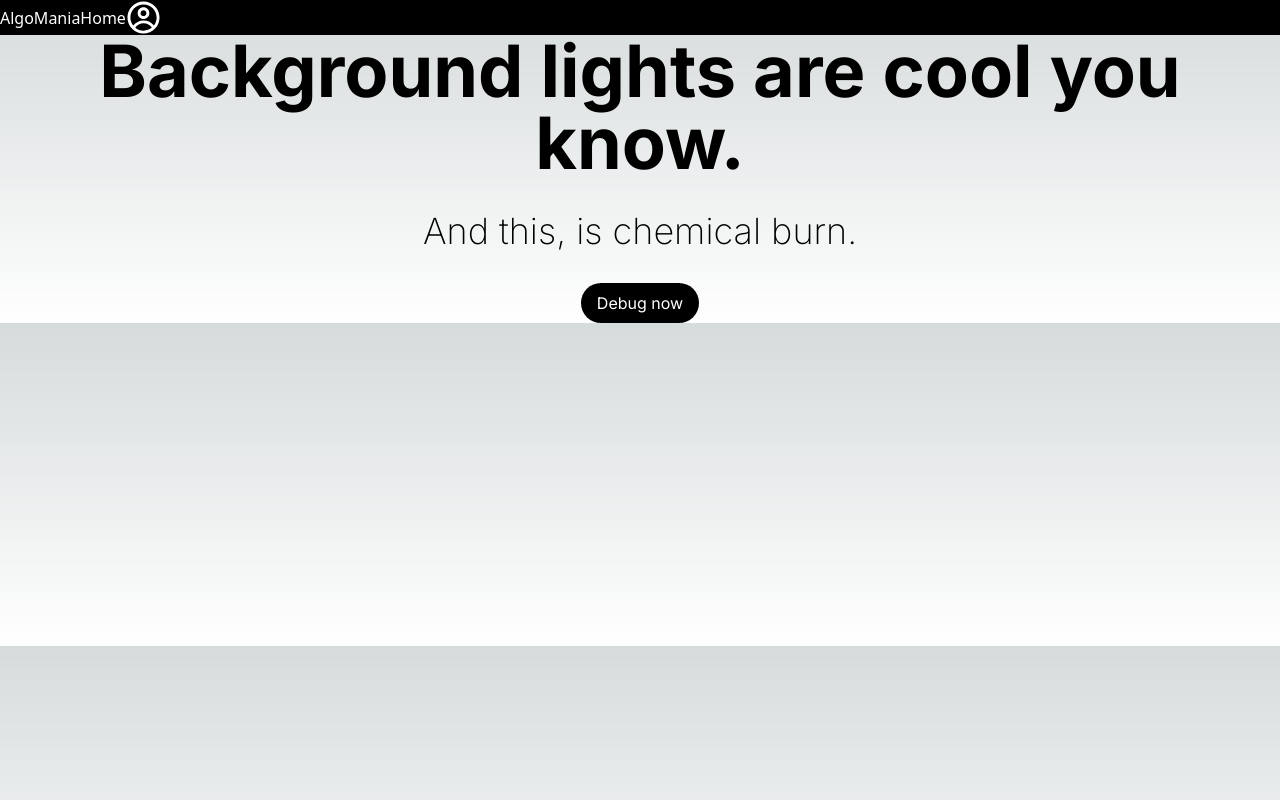
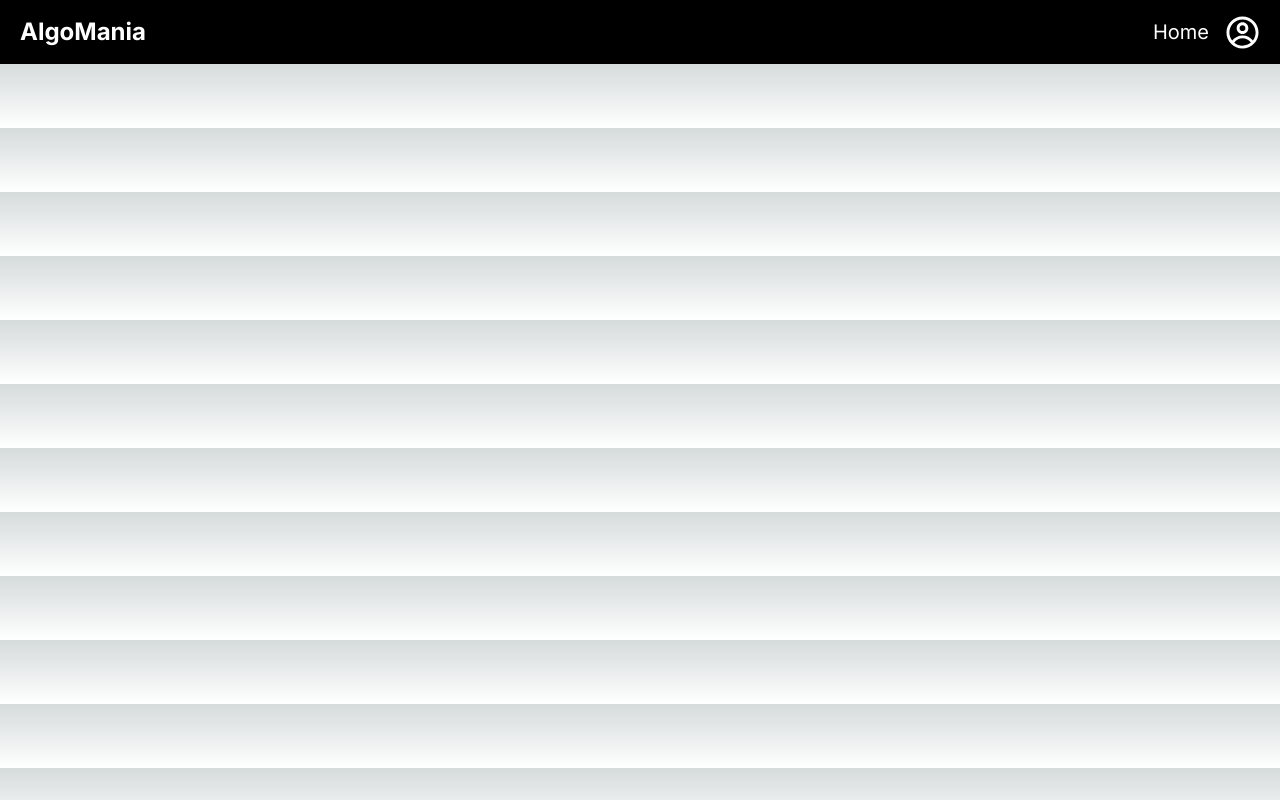
Before and after one commit to tanishkhot/Algomania-frontend, a Next.js app: page / in a window 1280 px wide. Built offline with nearby package versions, Linux system fonts and the light colour scheme.

Commit message:
New setup

```diff
--- a/Components/Navbar.tsx
+++ /dev/null
@@ -1,21 +0,0 @@
-import React, { ReactNode } from "react";
-import { CgProfile } from "react-icons/cg";
-import Link
- from "next/link";
-export default function Navbar(){
-    return(
-        <div className="flex bg-black items-center px-5 justify-between w-full">
-            <h1 className="text-white">AlgoMania</h1>
-            <div className="flex items-center">
-            <Link href='/'>
-                <h1 className="text-white text-xl">
-                    Home
-                </h1>
-            </Link>
-            <Link href='/profile'>
-                <CgProfile size={35} className="text-white"/>
-            </Link>
-            </div>
-        </div>
-    )
-}
--- a/Components/aurora-bg.tsx
+++ /dev/null
@@ -1,54 +0,0 @@
-"use client";
-import { cn } from "../utils/cn"
-import React, { ReactNode } from "react";
-
-interface AuroraBackgroundProps extends React.HTMLProps<HTMLDivElement> {
-  children: ReactNode;
-  showRadialGradient?: boolean;
-}
-
-export const AuroraBackground = ({
-  className,
-  children,
-  showRadialGradient = true,
-  ...props
-}: AuroraBackgroundProps) => {
-  return (
-    <main>
-      <div
-        className={cn(
-          "relative flex flex-col  h-[100vh] items-center justify-center bg-zinc-50 dark:bg-zinc-900  text-slate-950 transition-bg",
-          className
-        )}
-        {...props}
-      >
-        <div className="absolute inset-0 overflow-hidden">
-          <div
-            //   I'm sorry but this is what peak developer performance looks like // trigger warning
-            className={cn(
-              `
-            [--white-gradient:repeating-linear-gradient(100deg,var(--white)_0%,var(--white)_7%,var(--transparent)_10%,var(--transparent)_12%,var(--white)_16%)]
-            [--dark-gradient:repeating-linear-gradient(100deg,var(--black)_0%,var(--black)_7%,var(--transparent)_10%,var(--transparent)_12%,var(--black)_16%)]
-            [--aurora:repeating-linear-gradient(100deg,var(--blue-500)_10%,var(--indigo-300)_15%,var(--blue-300)_20%,var(--violet-200)_25%,var(--blue-400)_30%)]
-            [background-image:var(--white-gradient),var(--aurora)]
-            dark:[background-image:var(--dark-gradient),var(--aurora)]
-            [background-size:300%,_200%]
-            [background-position:50%_50%,50%_50%]
-            filter blur-[10px] invert dark:invert-0
-            after:content-[""] after:absolute after:inset-0 after:[background-image:var(--white-gradient),var(--aurora)]
-            after:dark:[background-image:var(--dark-gradient),var(--aurora)]
-            after:[background-size:200%,_100%]
-            after:animate-aurora after:[background-attachment:fixed] after:mix-blend-difference
-            pointer-events-none
-            absolute -inset-[10px] opacity-50 will-change-transform`,
-
-              showRadialGradient &&
-                `[mask-image:radial-gradient(ellipse_at_100%_0%,black_10%,var(--transparent)_70%)]`
-            )}
-          ></div>
-        </div>
-        {children}
-      </div>
-    </main>
-  );
-};
--- a/package.json
+++ b/package.json
@@ -9,13 +9,10 @@
     "lint": "next lint"
   },
   "dependencies": {
-    "clsx": "^2.1.1",
-    "framer-motion": "^11.3.12",
     "next": "14.2.5",
     "react": "^18",
     "react-dom": "^18",
-    "react-icons": "^5.2.1",
-    "tailwind-merge": "^2.4.0"
+    "react-icons": "^5.2.1"
   },
   "devDependencies": {
     "@types/node": "^20",
--- a/src/app/background.tsx
+++ /dev/null
@@ -1,32 +0,0 @@
-"use client";
-
-import { motion } from "framer-motion";
-import React from "react";
-import { AuroraBackground } from "../../Components/aurora-bg";
-
-export function AuroraBackgroundDemo() {
-  return (
-    <AuroraBackground>
-      <motion.div
-        initial={{ opacity: 0.0, y: 40 }}
-        whileInView={{ opacity: 1, y: 0 }}
-        transition={{
-          delay: 0.3,
-          duration: 0.8,
-          ease: "easeInOut",
-        }}
-        className="relative flex flex-col gap-4 items-center justify-center px-4"
-      >
-        <div className="text-3xl md:text-7xl font-bold dark:text-white text-center">
-          Background lights are cool you know.
-        </div>
-        <div className="font-extralight text-base md:text-4xl dark:text-neutral-200 py-4">
-          And this, is chemical burn.
-        </div>
-        <button className="bg-black dark:bg-white rounded-full w-fit text-white dark:text-black px-4 py-2">
-          Debug now
-        </button>
-      </motion.div>
-    </AuroraBackground>
-  );
-}
--- a/src/app/layout.tsx
+++ b/src/app/layout.tsx
@@ -1,7 +1,7 @@
 import type { Metadata } from "next";
 import { Inter } from "next/font/google";
 import "./globals.css";
-import Navbar from "../../Components/Navbar";
+import Navbar from "@/components/Navbar";
 
 const inter = Inter({ subsets: ["latin"] });
 
@@ -16,15 +16,9 @@ export default function RootLayout({
   children: React.ReactNode;
 }>) {
   return (
-    <html>
-      <body>
-        <div className="">
-          <Navbar/>
-          <div className={inter.className}>
-            {children}
-          </div>
-        </div>
-      </body>
+    <html lang="en">
+      <Navbar></Navbar>
+      <body className={inter.className}>{children}</body>
     </html>
   );
 }
--- a/src/app/page.tsx
+++ b/src/app/page.tsx
@@ -1,9 +1,9 @@
-import Image from "next/image";
-import { AuroraBackgroundDemo } from "./background";
+
 
 export default function Home() {
   return (
-    <AuroraBackgroundDemo/>
-    // <h1>hello world</h1>
+    <>
+
+    </>
   );
 }
--- /dev/null
+++ b/src/components/Navbar.tsx
@@ -0,0 +1,24 @@
+import React from 'react'
+import { CgProfile } from 'react-icons/cg';
+import Link from 'next/link';
+
+
+const Navbar = () => {
+  return (
+
+      <div className="flex bg-black items-center px-5 justify-between w-full h-16">
+      <h1 className="text-white text-2xl font-bold">AlgoMania</h1>
+      <div className="flex items-center space-x-4">
+        <Link href="/">
+          <h1 className="text-white text-xl">Home</h1>
+        </Link>
+        <Link href="/profile">
+          <CgProfile size={35} className="text-white" />
+        </Link>
+      </div>
+    </div>
+
+  )
+}
+
+export default Navbar
--- a/tailwind.config.ts
+++ b/tailwind.config.ts
@@ -1,8 +1,4 @@
 import type { Config } from "tailwindcss";
-
-const {
-  default: flattenColorPalette,
-} = require("tailwindcss/lib/util/flattenColorPalette");
 
 const config: Config = {
   content: [
@@ -12,32 +8,13 @@ const config: Config = {
   ],
   theme: {
     extend: {
-      animation: {
-        aurora: "aurora 60s linear infinite",
-      },keyframes: {
-        aurora: {
-          from: {
-            backgroundPosition: "50% 50%, 50% 50%",
-          },
-          to: {
-            backgroundPosition: "350% 50%, 350% 50%",
-          },
-        },
+      backgroundImage: {
+        "gradient-radial": "radial-gradient(var(--tw-gradient-stops))",
+        "gradient-conic":
+          "conic-gradient(from 180deg at 50% 50%, var(--tw-gradient-stops))",
       },
     },
   },
-  plugins: [addVariablesForColors],
+  plugins: [],
 };
-
-function addVariablesForColors({ addBase, theme }: any) {
-  let allColors = flattenColorPalette(theme("colors"));
-  let newVars = Object.fromEntries(
-    Object.entries(allColors).map(([key, val]) => [`--${key}`, val])
-  );
-
-  addBase({
-    ":root": newVars,
-  });
-}
-
 export default config;
--- a/utils/cn.ts
+++ /dev/null
@@ -1,6 +0,0 @@
-import { ClassValue, clsx } from "clsx";
-import { twMerge } from "tailwind-merge";
-
-export function cn(...inputs: ClassValue[]) {
-  return twMerge(clsx(inputs));
-}
```
Also changed, not shown: 1 other file (tests, documents, lock files or other folders).
